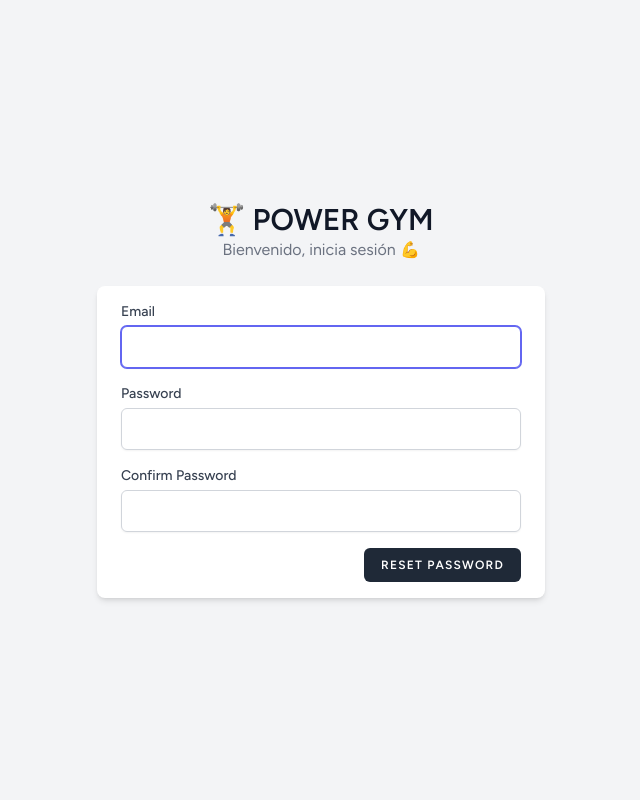
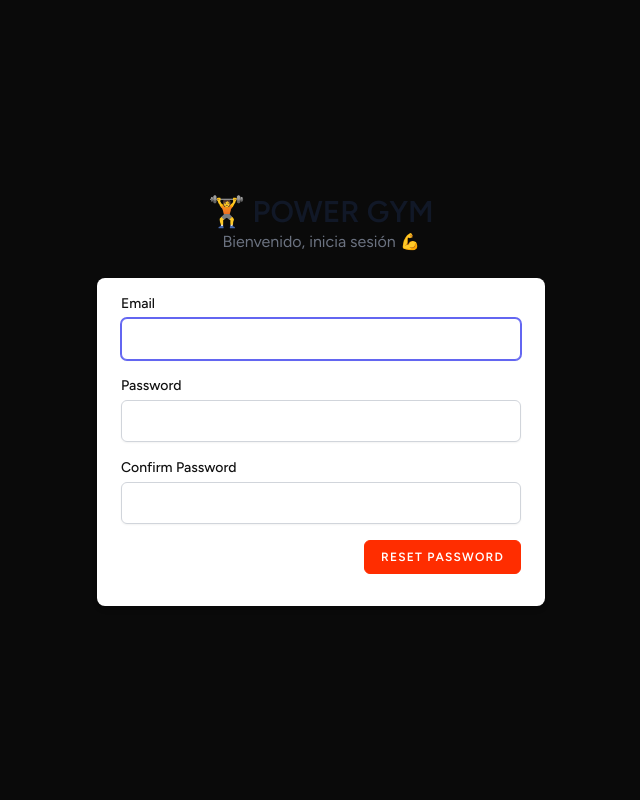
Before and after one commit to julianhurtado746-rgb/gimnasio, a Laravel app: page /reset-password/1 in a window 1280 px wide. Shown: the whole page, without its empty margins (319-959 px from the left). Run offline with Laravel 12, Linux system fonts and the light colour scheme; style sheets or scripts are compiled from the project's sources.

Commit message:
Update reset-password.blade.php

```diff
--- a/resources/views/auth/reset-password.blade.php
+++ b/resources/views/auth/reset-password.blade.php
@@ -1,3 +1,13 @@
+<style>
+    body, .min-h-screen { background-color: #0a0a0a !important; }
+    button, .btn, [type="submit"] {
+        background-color: #ff2d00 !important;
+        border-color: #ff2d00 !important;
+        color: white !important;
+    }
+    a { color: #ff2d00 !important; }
+    label { color: #111111 !important; }
+</style>
 <x-guest-layout>
     <form method="POST" action="{{ route('password.store') }}">
         @csrf
```
